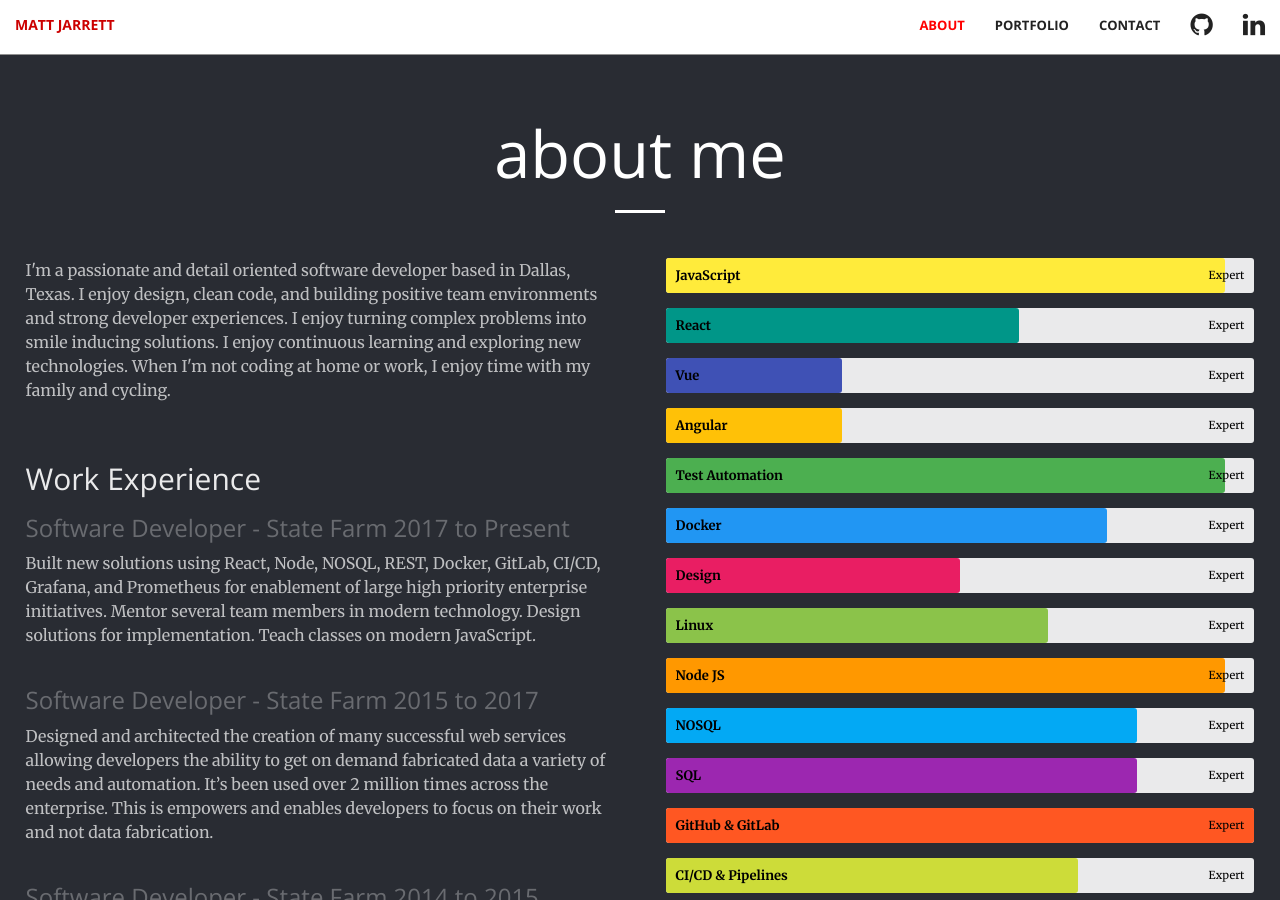
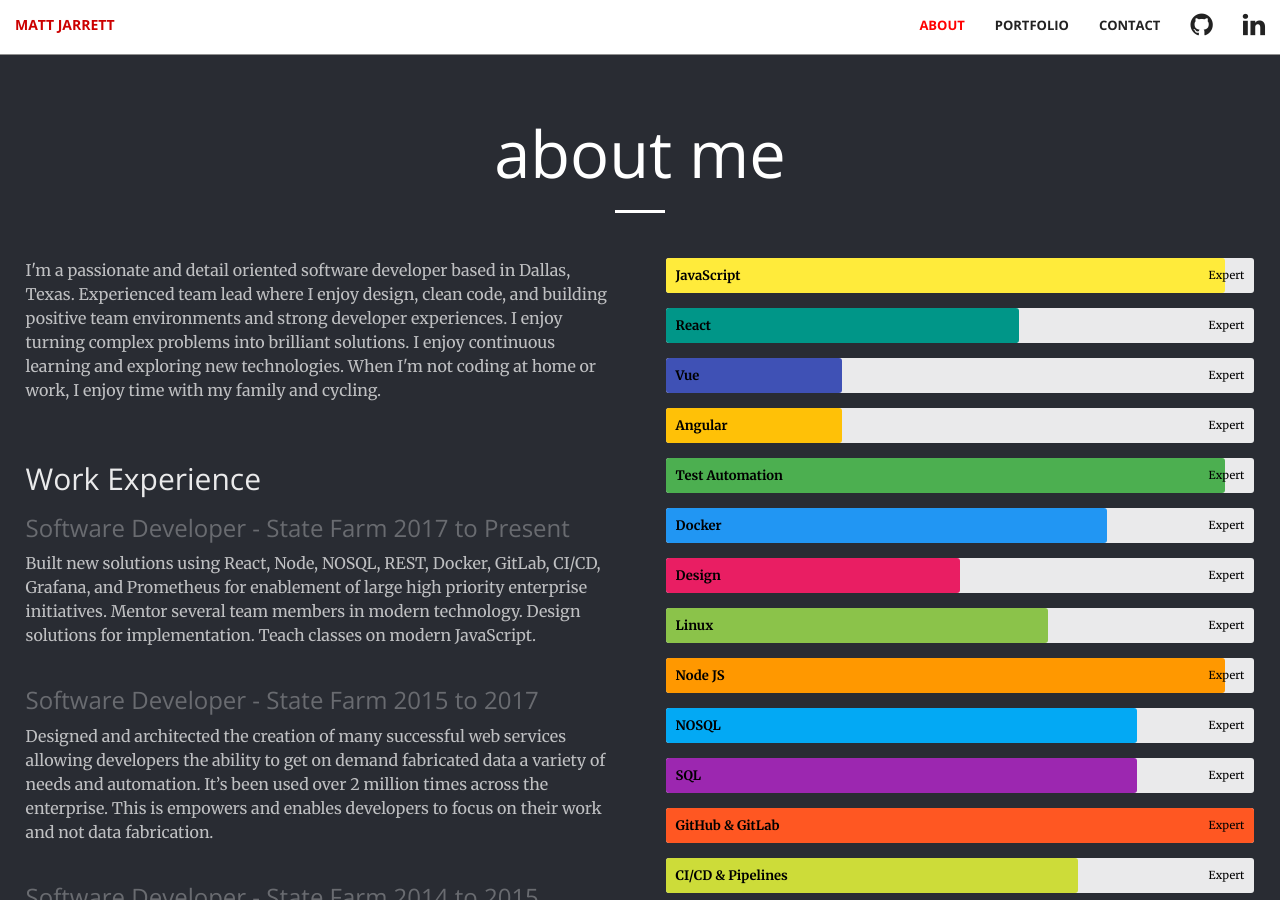
Before and after one commit to cujarrett/cujarrett.github.io, a Jekyll site: the page built from index.html, in a window 1280 px wide and 900 px high, scrolled down 882 px. Built offline with Jekyll 4.4.1, drawn with Linux system fonts in a browser that asks for light colours; Markdown is read by kramdown in place of the engine named in the settings; some of the changed text lies outside the part shown.

```diff
--- a/_includes/about.html
+++ b/_includes/about.html
@@ -5,10 +5,10 @@
   </div>
   <div class="left">
     <p class="text-faded">I'm a passionate and detail oriented software developer based in Dallas,
-      Texas. I enjoy design, clean code, and building positive team environments and strong
-      developer experiences. I enjoy turning complex problems into smile inducing solutions. I
-      enjoy continuous learning and exploring new technologies. When I'm not coding at home or
-      work, I enjoy time with my family and cycling.</p>
+      Texas. Experienced team lead where I enjoy design, clean code, and building positive team
+      environments and strong developer experiences. I enjoy turning complex problems into
+      brilliant solutions. I enjoy continuous learning and exploring new technologies. When I'm not
+      coding at home or work, I enjoy time with my family and cycling.</p>
     </br>
     </br>
     <h2 class="text-light-faded">Work Experience</h2>
```
Also changed, not shown: other parts of _includes/about.html (+4 -1 lines).
